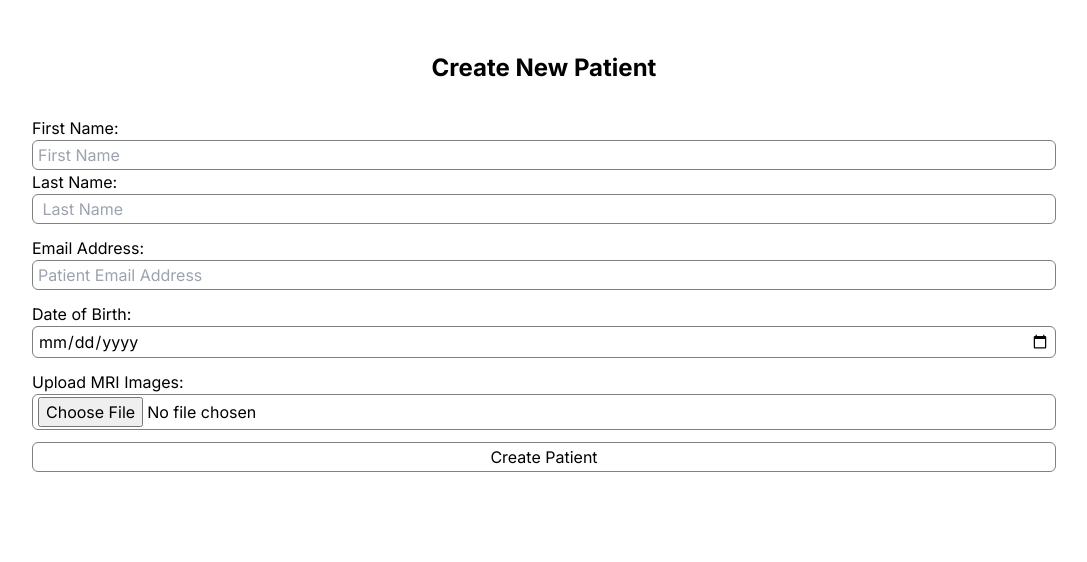
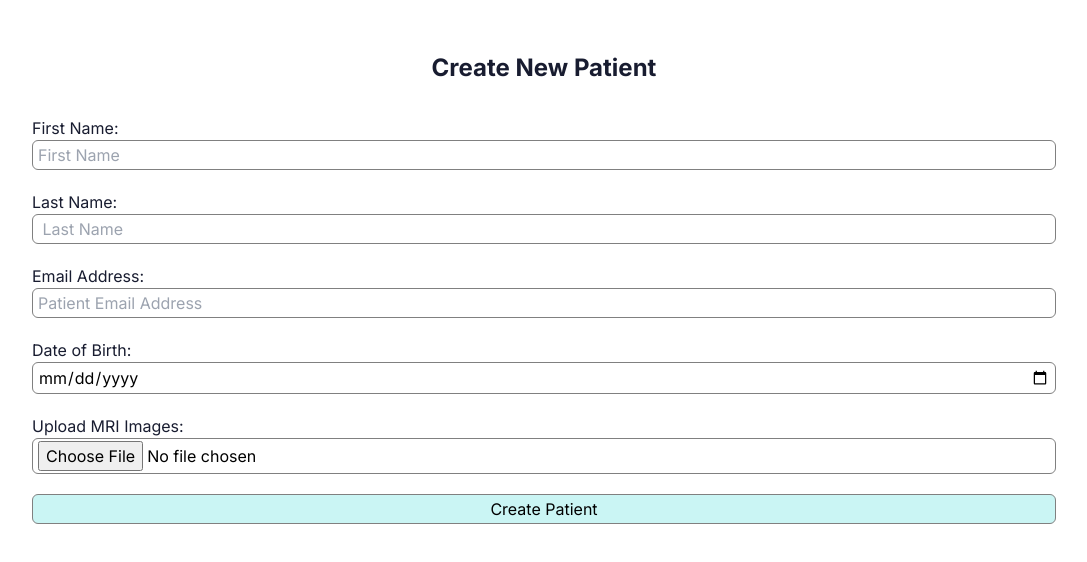
Before and after one commit to zoeyz101/brain-tumor-segmentation-frontend, a Next.js app: page /patient-creation in a window 1280 px wide. Shown: the top 562 px of the page, without its empty margins (96-1183 px from the left). Built offline with nearby package versions, Linux system fonts and the light colour scheme.

Commit message:
add button redirects

```diff
--- a/next.config.js
+++ b/next.config.js
@@ -1,4 +1,14 @@
 /** @type {import('next').NextConfig} */
-const nextConfig = {}
+const nextConfig = {
+    async redirects() {
+        return [
+            {
+                source: '/',
+                destination: '/patient-creation',
+                permanent: true,
+            }
+        ]
+    }
+}
 
 module.exports = nextConfig
--- a/package.json
+++ b/package.json
@@ -11,7 +11,9 @@
   "dependencies": {
     "next": "^14.0.3",
     "react": "^18.2.0",
-    "react-dom": "^18.2.0"
+    "react-bootstrap": "^2.10.0",
+    "react-dom": "^18.2.0",
+    "react-router-dom": "^6.22.0"
   },
   "devDependencies": {
     "@types/node": "^20",
--- a/src/app/globals.css
+++ b/src/app/globals.css
@@ -6,6 +6,10 @@
   --foreground-rgb: 0, 0, 0;
   --background-start-rgb: 214, 219, 220;
   --background-end-rgb: 255, 255, 255;
+  --dark-accent-color: #181c30;
+  --dark-main-color: #252838;
+  --light-main-color: #EDFFEC;
+  --light-button-color: #caf5f4;
 }
 
 @media (prefers-color-scheme: dark) {
@@ -45,6 +49,7 @@ form input {
   padding: 2px 5px;
   display: block;
   width: 100%;
+  margin-bottom: 20px;
 }
 
 form label {
--- a/src/app/navbar/navbar-patient.js
+++ b/src/app/navbar/navbar-patient.js
@@ -1,13 +1,22 @@
+'use client';
+
 import React from 'react';
+import { useRouter } from 'next/navigation';
 import './navbar.css';
 
 var logo = require('../../assets/dark_logo_image_only.png');
 
 function PatientViewNavBar() {
+  const router = useRouter();
+
+  const goToPhysicianView = () => {
+    router.push('/physician-view');
+  }
+
   return (
     <div className='Navbar'>
       <ul>
-        <li>[Return to Physician View]</li>
+        <li onClick={goToPhysicianView}>[Return to Physician View]</li>
         <li>[Send to Patient]</li>
         <li className='right'>Dr. John Doe</li>
       </ul>
--- a/src/app/navbar/navbar.css
+++ b/src/app/navbar/navbar.css
@@ -1,5 +1,5 @@
 .Navbar {
-    background-color: #181c30;
+    background-color: var(--dark-accent-color);
     color: #ffffff;
     width: 100%;
     height: 55px;
--- a/src/app/navbar/navbar.js
+++ b/src/app/navbar/navbar.js
@@ -1,11 +1,24 @@
+'use client';
+
 import React from 'react';
 import Image from 'next/image';
 import SearchBar from '../search-bar/search-bar';
+import { useRouter } from 'next/navigation';
 import './navbar.css';
 
 var logo = require('../../assets/dark_logo_image_only.png');
 
 function NavBar() {
+  const router = useRouter();
+
+  const goToPatientView = () => {
+    router.push('/patient-info');
+  }
+
+  const goToPatientCreation = () => {
+    router.push('/patient-creation');
+  }
+
   return (
     <div className='Navbar'>
       <ul>
@@ -13,8 +26,8 @@ function NavBar() {
         <li><b>NeuroMap</b></li>
         <li className='centre'><SearchBar /></li>
         <li className='right'>Dr. John Doe</li>
-        <li className='right'>[Create New Patient]</li>
-        <li className='right'>[See Patient View]</li>
+        <li className='right' onClick={goToPatientCreation}>[Create New Patient]</li>
+        <li className='right' onClick={goToPatientView}>[See Patient View]</li>
       </ul>
     </div>
   )
--- a/src/app/patient-creation/page.tsx
+++ b/src/app/patient-creation/page.tsx
@@ -2,8 +2,16 @@
 
 import React from 'react';
 import { useState } from 'react';
+import { useRouter } from 'next/navigation';
+import './patient-creation.css';
+
+function createPatient() {
+  console.log('Sending patient creation request');
+}
 
 function CreatePatientForm() {
+  const router = useRouter();
+
   const [formData, setFormData] = useState({
     firstName: '',
     lastName: '',
@@ -19,7 +27,8 @@ function CreatePatientForm() {
 
   const handleSubmit = (event: any) => {
     event.preventDefault();
-    alert(formData);
+    createPatient();
+    router.push('/physician-view');
   }
 
   return (
@@ -78,7 +87,7 @@ function CreatePatientForm() {
         <input type='file' id='imageUpload' />
       </div>
       <div className = 'row-auto'>
-        <input type='submit' value='Create Patient' />
+        <input type='submit' className='create-patient' value='Create Patient' />
       </div>
     </form>
   )
--- /dev/null
+++ b/src/app/patient-creation/patient-creation.css
@@ -0,0 +1,15 @@
+body {
+    background: #ffffff;
+}
+
+h1 {
+    color: var(--dark-accent-color);
+}
+
+label {
+    color: var(--dark-accent-color);
+}
+
+.create-patient {
+    background: var(--light-button-color);
+}
```
Also changed, not shown: 1 other file (tests, documents, lock files or other folders).
